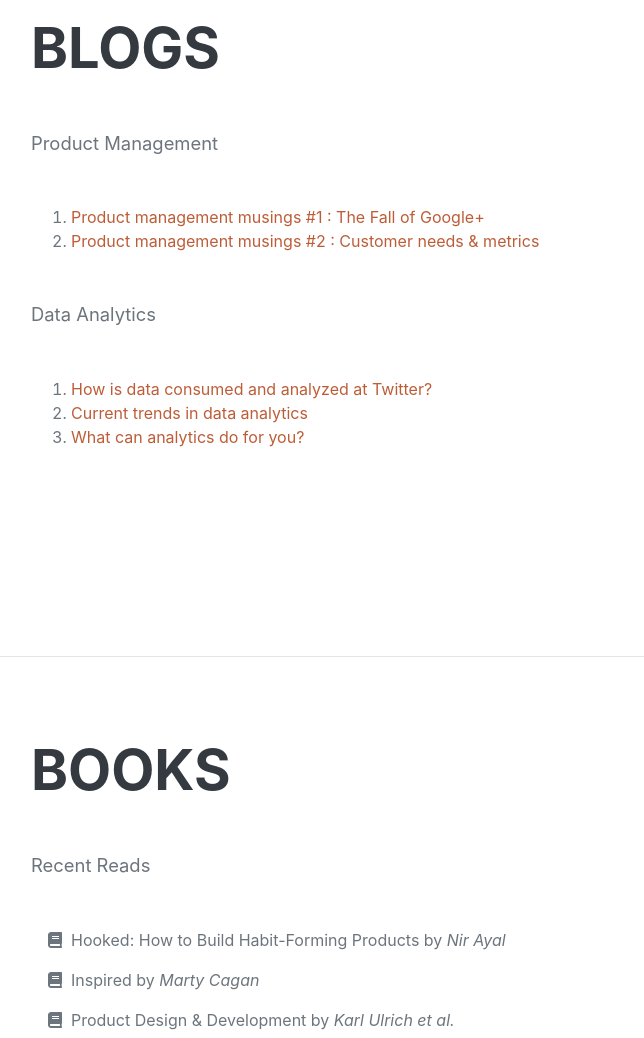
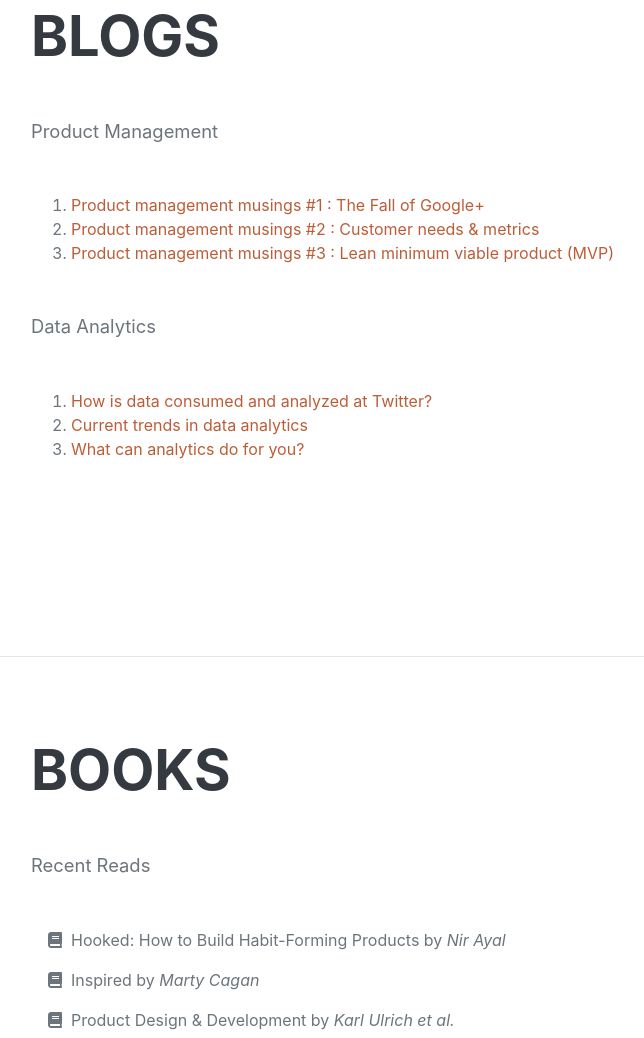
Before and after one commit to jahnviahya/jahnviahya.github.io, a plain HTML site: page index.html in a window 1280 px wide. Shown: the part 989-2027 px from the top of the page, without its empty margins (289-933 px from the left). Drawn offline with nearby package versions, Linux system fonts and the light colour scheme; a web font is replaced by a local one.

Commit message:
Added my 3rd blog on product management

```diff
--- a/index.html
+++ b/index.html
@@ -74,6 +74,9 @@
                             </li>
                             <li>
                                 <a class="social-icon" href="https://medium.com/@jahnviahya/product-management-musings-2-customer-needs-metrics-8d2cfb1de3c0" target="_blank"> Product management musings #2 : Customer needs & metrics</a>
+                            </li>
+                            <li>
+                                <a class="social-icon" href="https://medium.com/@jahnviahya/product-management-musings-3-lean-minimum-viable-product-mvp-ddb052baf204" target="_blank"> Product management musings #3 : Lean minimum viable product (MVP)</a>
                             </li>
                         </ol>
                     </div>
```
